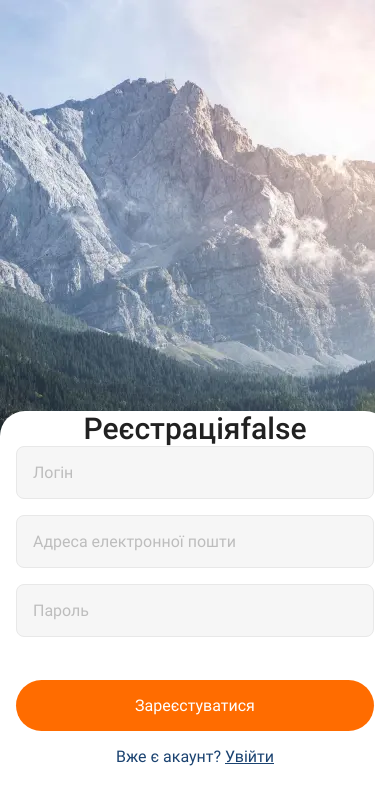
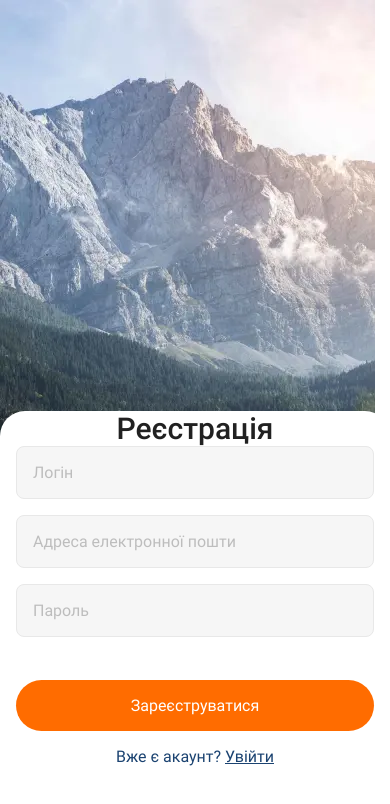
Before and after one commit to VIlliaV/hw-native, a React Native app: screen / in a window 390 px wide. Shown: the top 804 px of the page. Built offline with nearby package versions, Linux system fonts and the light colour scheme.

Commit message:
UPD || AuthComp / add isLogin

```diff
--- a/components/auth/AuthComp.js
+++ b/components/auth/AuthComp.js
@@ -16,43 +16,31 @@ import { color } from "../../style/color";
 import back_ground from "../../assets/image/Photo BG.webp";
 import back_ground_2x from "../../assets/image/Photo BGx2.webp";
 
-const initialAuth = {
+const initialLogin = {
+  email: "",
+  password: "",
+};
+
+const initialReg = {
   login: "",
   email: "",
   password: "",
 };
 
 const AuthComp = ({ isLogin }) => {
-  const [auth, setAuth] = useState(initialAuth);
-  const [isKeyboardShow, setIsKeyboardShow] = useState(false);
+  const [auth, setAuth] = useState(isLogin ? initialLogin : initialReg);
+
   const [isPasswordHide, setIsPasswordHide] = useState(false);
 
-  useEffect(() => {
-    // Keyboard.addListener("keyboardWillHide", () => {
-    //   setIsKeyboardShow(false);
-    // });
-    //?  не треба
-    // Keyboard.addListener("keyboardWillShow", () => {
-    //   Keyboard.scheduleLayoutAnimation("keyboardWillShow");
-    // });
-    // return () => {
-    //   hideSubscription.remove();
-    // };
-  }, []);
-
-  const passwordOnFocus = () => {
-    setIsKeyboardShow(true);
-    setIsPasswordHide(true);
-  };
-
   const keyboardHide = () => {
-    setIsKeyboardShow(false);
     Keyboard.dismiss();
   };
 
   const onPress = () => {
+    console.log(auth);
     alert("так сильно не тисни))");
   };
+
   return (
     <TouchableWithoutFeedback onPress={keyboardHide}>
       <ImageBackground
@@ -66,23 +54,26 @@ const AuthComp = ({ isLogin }) => {
         >
           <View>
             <Text style={styles.title}>
-              Реєстрація{isKeyboardShow ? "true" : "false"}
+              {!isLogin ? "Реєстрація" : "Увійти"}
             </Text>
+            {!isLogin && (
               <TextInput
                 placeholder="Логін"
                 placeholderTextColor={color.placeholder}
                 autoCapitalize="none"
-              autoComplete={Platform.OS === "ios" ? "nickname" : "username-new"}
+                autoComplete={
+                  Platform.OS === "ios" ? "nickname" : "username-new"
+                }
                 textContentType="nickname"
                 clearButtonMode="always"
                 value={auth.login}
                 onChangeText={(value) =>
                   setAuth((prev) => ({ ...prev, login: value }))
                 }
-              onFocus={() => setIsKeyboardShow(true)}
                 onSubmitEditing={keyboardHide}
                 style={{ ...styles.textInput }}
               />
+            )}
             <TextInput
               placeholder="Адреса електронної пошти"
               placeholderTextColor={color.placeholder}
@@ -93,7 +84,6 @@ const AuthComp = ({ isLogin }) => {
               onChangeText={(value) =>
                 setAuth((prev) => ({ ...prev, email: value }))
               }
-              onFocus={() => setIsKeyboardShow(true)}
               onSubmitEditing={keyboardHide}
               style={styles.textInput}
             />
@@ -107,8 +97,9 @@ const AuthComp = ({ isLogin }) => {
               onChangeText={(value) =>
                 setAuth((prev) => ({ ...prev, password: value }))
               }
-              onFocus={passwordOnFocus}
-              // onBlur={() => setIsPasswordHide(false)}
+              //? для того щоб не мерегтіло на IOS поле емаіл
+              onFocus={() => setIsPasswordHide(true)}
+              onBlur={() => auth.password === "" && setIsPasswordHide(false)}
               onSubmitEditing={keyboardHide}
               style={{ ...styles.textInput, marginBottom: 43 }}
             />
@@ -128,12 +119,12 @@ const AuthComp = ({ isLogin }) => {
             }}
           >
             <Text style={{ ...styles.text, color: color.bg }}>
-              Зареєстуватися
+              {!isLogin ? "Зареєструватися" : "Увійти"}
             </Text>
           </TouchableOpacity>
           <View style={{ marginBottom: 78, flexDirection: "row" }}>
             <Text style={{ ...styles.text, color: color.secondary }}>
-              Вже є акаунт?{" "}
+              {!isLogin ? "Вже є акаунт? " : "Немає акаунту? "}
             </Text>
             <Text
               onPress={onPress}
@@ -143,7 +134,7 @@ const AuthComp = ({ isLogin }) => {
                 textDecorationLine: "underline",
               }}
             >
-              Увійти
+              {!isLogin ? "Увійти" : "Зареєструватися"}
             </Text>
           </View>
         </View>
```
Lines whose indentation alone changed are shown as unchanged.
